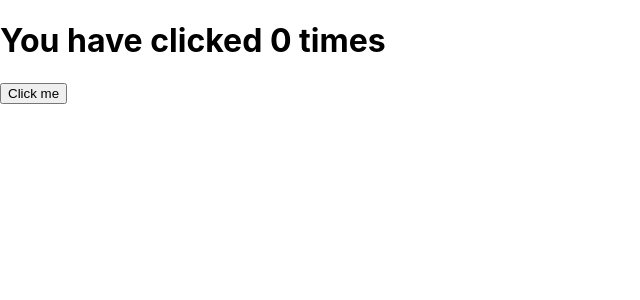
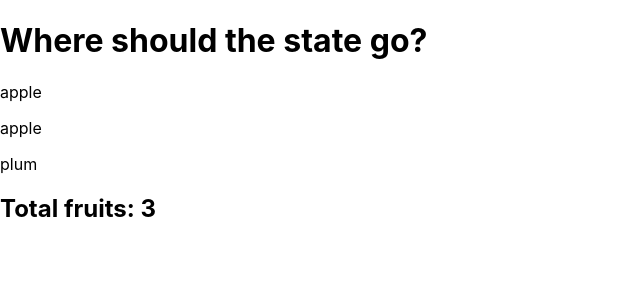
Before and after one commit to aslin-joel-r/learning-react-js, a React (Create React App) app in the folder client/: page / in a window 1280 px wide. Shown: the top 300 px of the page, without its empty margins (0-640 px from the left). Built offline with nearby package versions, Linux system fonts and the light colour scheme.

Commit message:
finished the lab in week-2

```diff
--- a/client/src/App.js
+++ b/client/src/App.js
@@ -1,21 +1,21 @@
-import Btn from './components/Btn.js'
-import {useState} from 'react'
+import Fruits from "./components/Fruits";
+import FruitsCounter from "./components/FruitsCounter";
+import React from "react";
 
 function App() {
 
-  const[count,setCount]=useState(0);
-
- function clicked(){
-    setCount(count+1)
-  }
+  const [fruits] = React.useState([
+    {fruitName: 'apple', id: 1},
+    {fruitName: 'apple', id: 2},
+    {fruitName: 'plum', id: 3},
+]);
   return (
-    <div>
-
-    <h1>You have clicked {count} times</h1>
-    <button onClick={clicked}>Click me</button>
+    <div className="App">
+      <h1>Where should the state go?</h1>
+      <Fruits fruits={fruits}/>
+      <FruitsCounter count={fruits.length}/>
     </div>
-  )
-
+  );
 }
 
 export default App;
--- /dev/null
+++ b/client/src/components/Fruits.js
@@ -0,0 +1,13 @@
+import React from "react";
+
+function Fruits(props) {
+
+
+    return (
+        <div>
+            {props.fruits.map(f => <p key={f.id}>{f.fruitName}</p>)}
+        </div>
+    )
+}
+
+export default Fruits
--- /dev/null
+++ b/client/src/components/FruitsCounter.js
@@ -0,0 +1,7 @@
+function FruitsCounter(props) {
+    return (
+        <h2>Total fruits: {props.count}</h2>
+    )
+}
+
+export default FruitsCounter;
```
